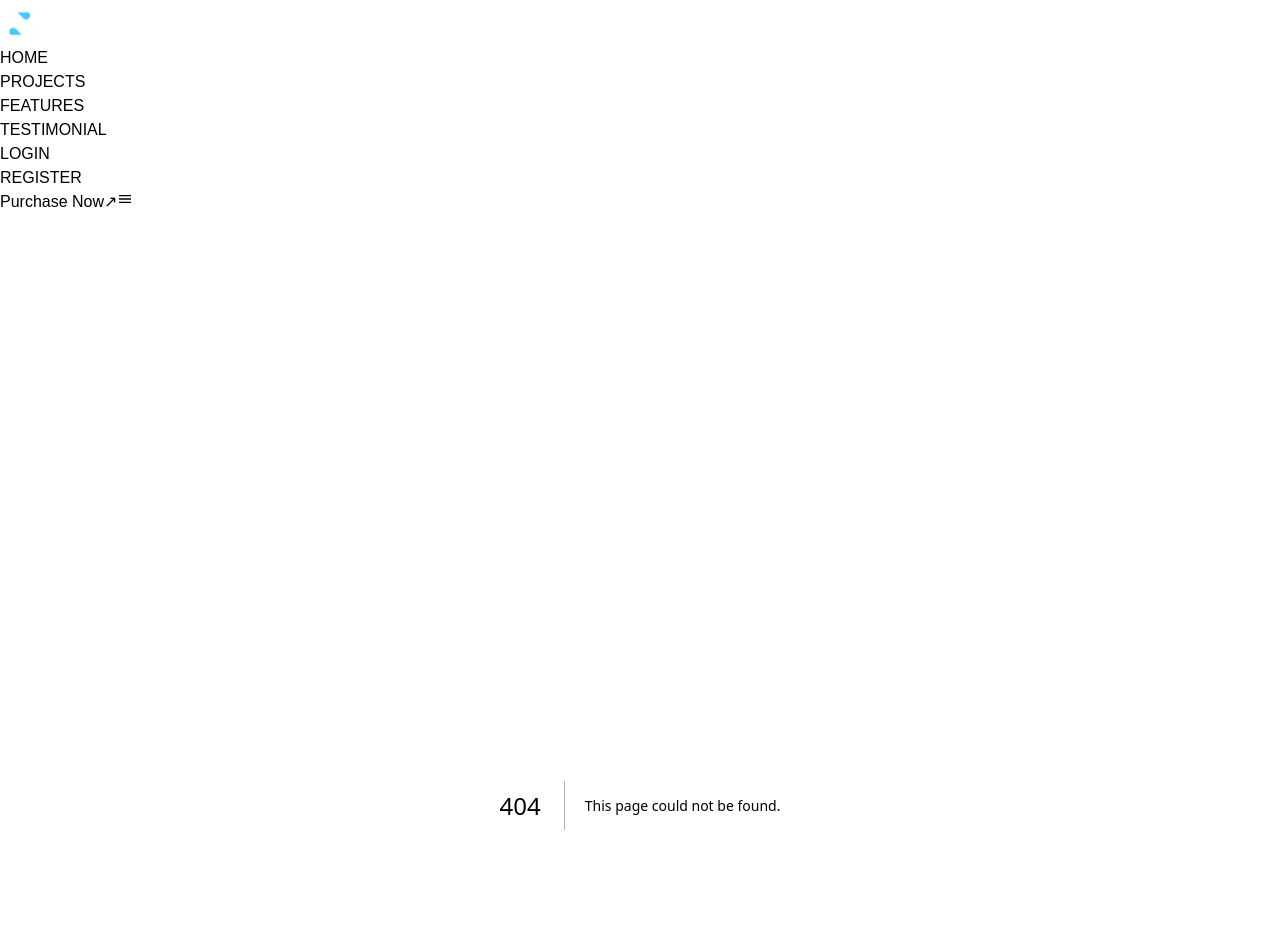
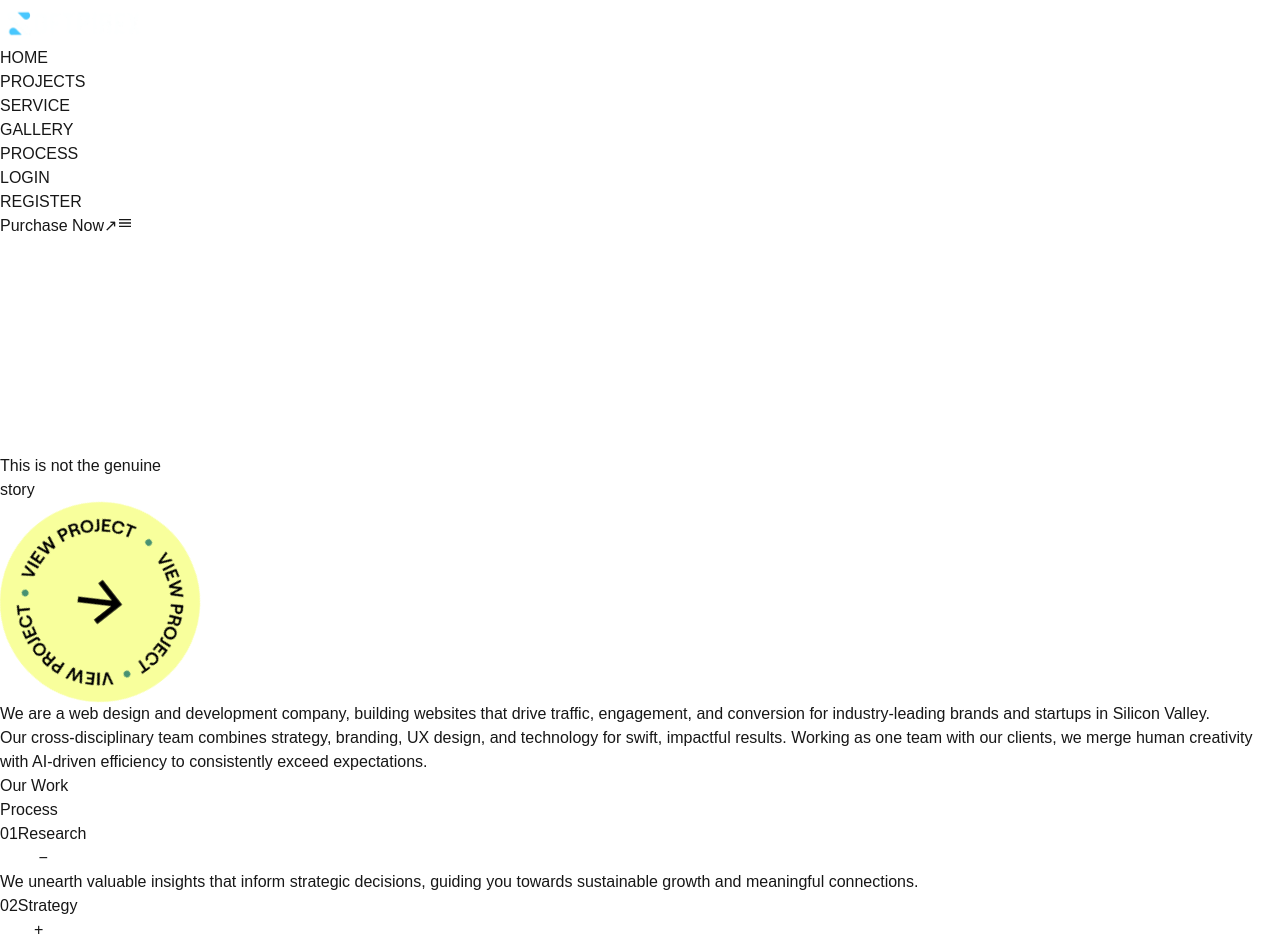
Before and after one commit to md-nasim-mondal/softpirex, a Next.js app: page /process in a window 1280 px wide. Before the commit this address had no page. Shown: the top 945 px of the page. Built offline with nearby package versions, Linux system fonts and the light colour scheme.

Commit message:
added process route with 2 sections

```diff
--- a/src/app/globals.css
+++ b/src/app/globals.css
@@ -19,6 +19,20 @@ body {
   background: var(--background);
   font-family: Arial, Helvetica, sans-serif;
 }
+
+  @keyframes slow-spin {
+    from {
+      transform: rotate(0deg);
+    }
+    to {
+      transform: rotate(360deg);
+    }
+  }
+
+  .slow-spin {
+    animation: slow-spin 5s linear infinite;
+  }
+
 
 @keyframes floatAnimationY {
   0%,
--- /dev/null
+++ b/src/app/process/page.tsx
@@ -0,0 +1,44 @@
+'use client';
+
+import WorkProcess from '@/components/Process/WorkProcess';
+import Image from 'next/image';
+import React from 'react';
+
+const LandingSection: React.FC = () => {
+  return (
+    <section className="bg-gray- mt-20 py-20 container mx-auto px-4">
+                <h1 className="text-4xl md:text-7xl lg:text-8xl font-bold text-blue-600">
+          This is <span className="line-through">not</span> the{' '}
+          <span className="italic font-serif">genuine</span> <br /> story
+        </h1>
+        <div className='mt-8 md:mt-24 flex flex-col md:flex-row justify-between items-center px-4 md:px-40'>
+
+<div className=''>
+
+<Image src="/assets/pro.svg" alt="landing" width={200} height={200} className='slow-spin' />
+
+</div>
+
+        <div className=" w-full md:max-w-4xl ">
+
+<p className="mt-6  text-lg">
+  We are a web design and development company, building websites that drive traffic, engagement, and
+  conversion for industry-leading brands and startups in Silicon Valley.
+</p>
+<p className="mt-2  text-lg">
+  Our cross-disciplinary team combines strategy, branding, UX design, and technology for swift, impactful
+  results. Working as one team with our clients, we merge human creativity with AI-driven efficiency to
+  consistently exceed expectations.
+</p>
+
+</div>
+        </div>
+
+
+<WorkProcess />
+
+    </section>
+  );
+};
+
+export default LandingSection;
--- a/src/components/Navbar/Navbar.tsx
+++ b/src/components/Navbar/Navbar.tsx
@@ -12,8 +12,9 @@ const Navbar = () => {
   const navLinks = [
     { name: "HOME", path: "/" },
     { name: "PROJECTS", path: "/projects" },
-    { name: "FEATURES", path: "/features" },
-    { name: "TESTIMONIAL", path: "/testimonial" },
+    { name: "SERVICE", path: "/service" },
+    { name: "GALLERY", path: "/gallery" },
+    { name: "PROCESS", path: "/process" },
     { name: "LOGIN", path: "/login" },
     { name: "REGISTER", path: "/register" },
   ];
--- /dev/null
+++ b/src/components/Process/WorkProcess.tsx
@@ -0,0 +1,62 @@
+'use client';
+
+import { useState } from 'react';
+
+const WorkProcess: React.FC = () => {
+  const [openIndex, setOpenIndex] = useState<number | null>(0);
+
+  const toggleAccordion = (index: number) => {
+    setOpenIndex(openIndex === index ? null : index);
+  };
+
+  const steps = [
+    {
+      number: '01',
+      title: 'Research',
+      content:
+        'We unearth valuable insights that inform strategic decisions, guiding you towards sustainable growth and meaningful connections.',
+    },
+    { number: '02', title: 'Strategy', content: `We unearth valuable insights that inform strategic decisions, guiding
+you towards sustainable growth and meaningful connections` },
+    { number: '03', title: 'Design', content:
+        `We unearth valuable insights that inform strategic decisions, guiding
+you towards sustainable growth and meaningful connections` },
+    { number: '04', title: 'Development', content: `We unearth valuable insights that inform strategic decisions, guiding
+you towards sustainable growth and meaningful connections.` },
+  ];
+
+  return (
+    <section className="text-white py-12 md:py-24 px-8">
+      <div className=" flex justify-between flex-col md:flex-row">
+       <div>
+       <h2 className="text-4xl md:text-6xl font-bold">Our Work</h2>
+       <h3 className="text-3xl md:text-5xl italic mt-3 mb-6">Process</h3>
+       </div>
+
+        <div className='w-full md:w-3/4'>
+          {steps.map((step, index) => (
+            <div key={index} className="border-b border-gray-300  py-4 ">
+              <button
+                className="w-full flex  justify-between items-center text-left"
+                onClick={() => toggleAccordion(index)}
+              >
+                <div>
+                  <span className="text-blue-600 text-3xl font-bold mr-2">{step.number}</span>
+                  <span className="text-3xl font-semibold mr-5">{step.title}</span>
+                </div>
+                <span className="w-6 h-6 flex items-center justify-center rounded-full bg-gray-300 text-black">
+                  {openIndex === index ? '−' : '+'}
+                </span>
+              </button>
+              {openIndex === index && step.content && (
+                <p className="mt-2  text-lg">{step.content}</p>
+              )}
+            </div>
+          ))}
+        </div>
+      </div>
+    </section>
+  );
+};
+
+export default WorkProcess;
```
Also changed, not shown: src/app/gallery/page.tsx (added, +11 -0 lines), src/app/service/page.tsx (added, +11 -0 lines), public/assets/pro.svg (added).
